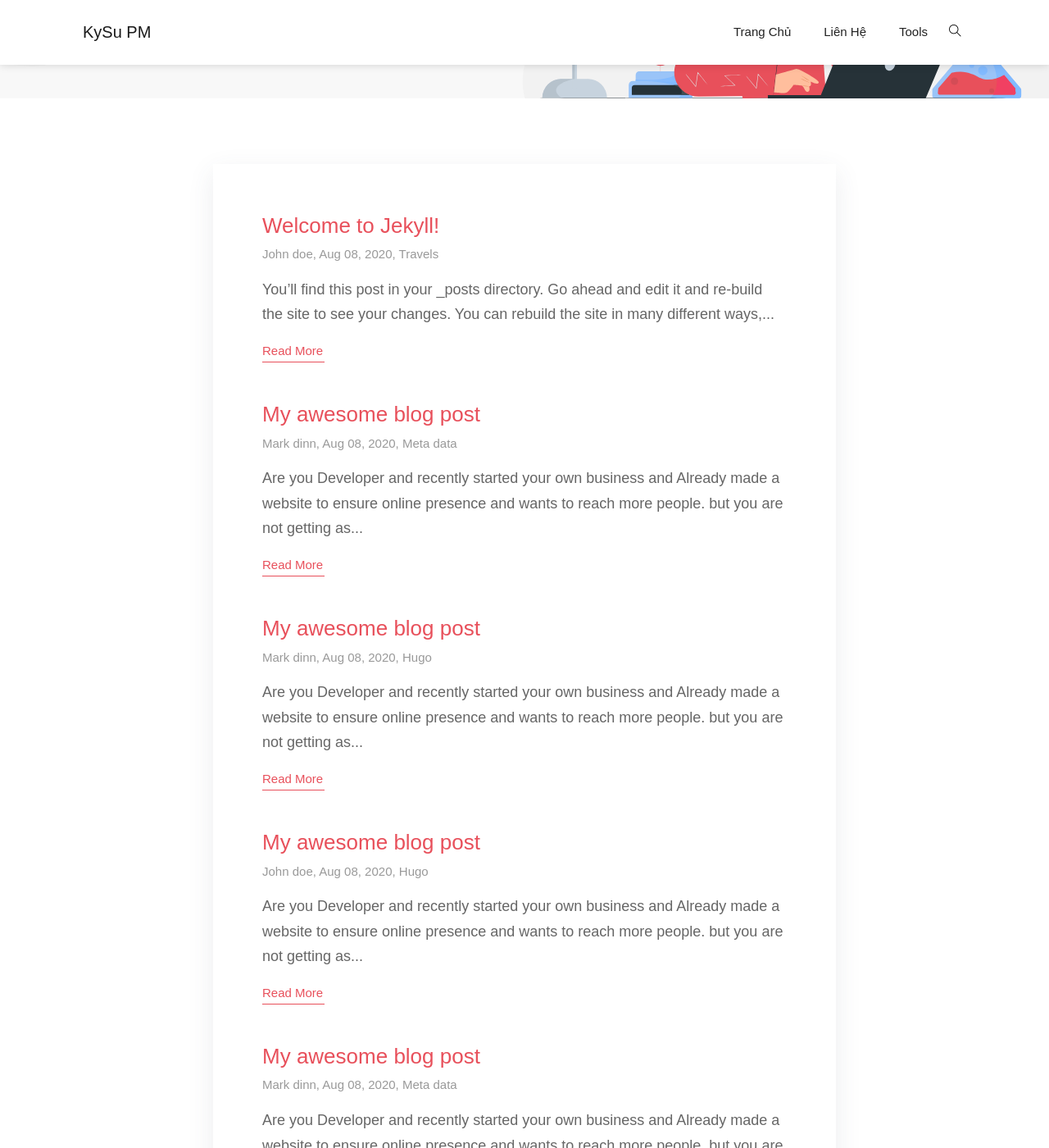
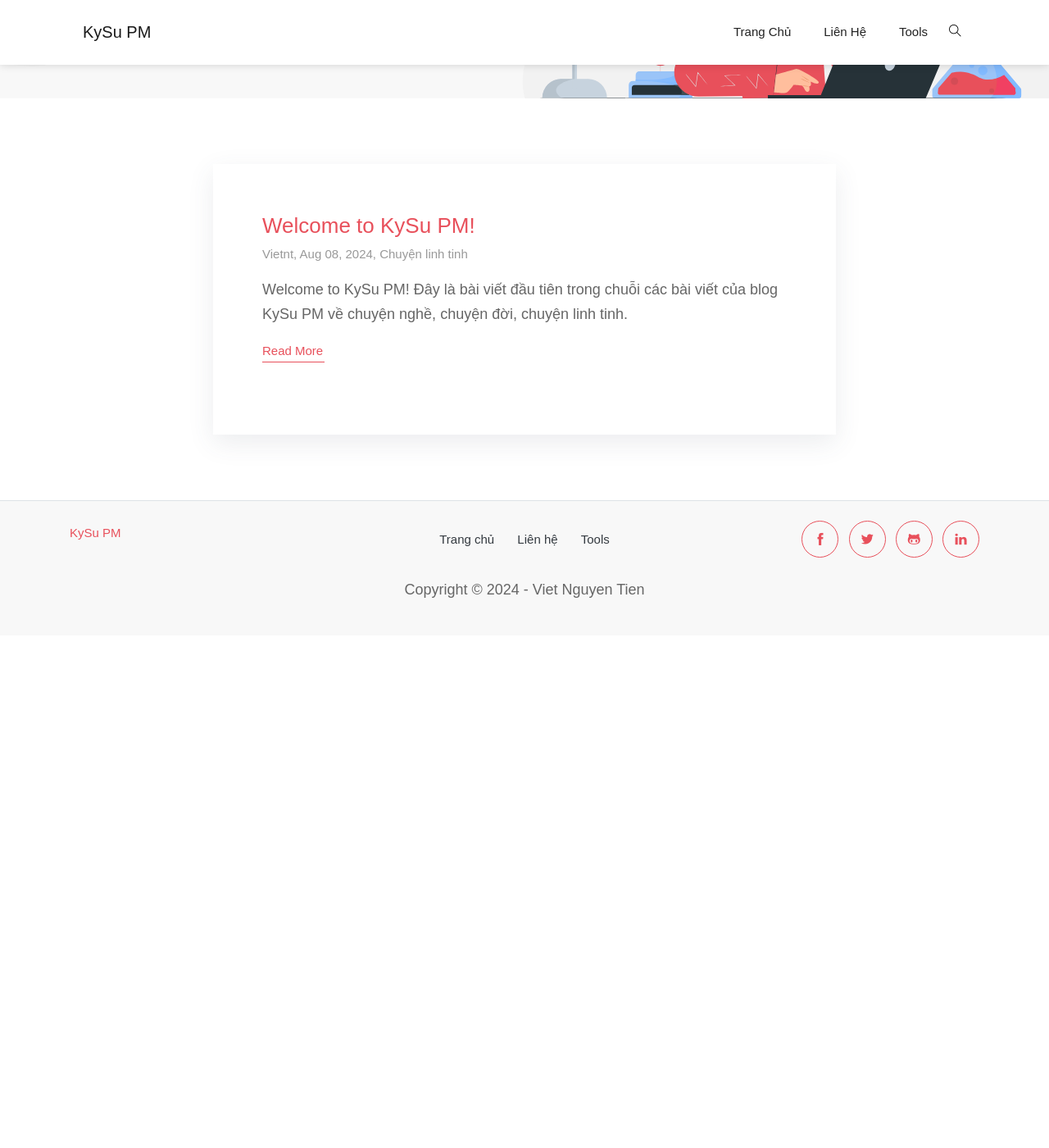
Before and after one commit to httvhutceoscop/kysupm.com, a Jekyll site: the page built from index.html, in a window 1280 px wide and 1400 px high, scrolled down 408 px. Shown: the whole window at 82% size. Built offline with Jekyll 4.4.1, drawn with Linux system fonts in a browser that asks for light colours; some web fonts are replaced; the list of posts is cut into pages by our own code; after the commit the page ends 1183 px from its top, so only the background shows below that; some of the changed text lies outside the part shown.

Commit message:
first post and author

```diff
--- /dev/null
+++ b/_posts/2024-10-30-welcome-to-ky-su-pm.md
@@ -0,0 +1,11 @@
+---
+title:  "Welcome to KySu PM!"
+image : "/assets/images/post/post-1.jpg"
+author: "VietNT"
+date: 2024-08-08 10:11:00 +0700
+description : "This is meta description"
+tags: [Chuyện linh tinh]
+---
+Welcome to KySu PM!
+
+Đây là bài viết đầu tiên trong chuỗi các bài viết của blog KySu PM về chuyện nghề, chuyện đời, chuyện linh tinh.
--- a/_posts/2020-08-08-welcome-to-jekyll.md
+++ b/_posts/_2020-08-08-welcome-to-jekyll.md
@@ -1,10 +1,10 @@
 ---
-title:  "Welcome to Jekyll!"
+title:  "Welcome to KySu PM!"
 image : "/assets/images/post/post-1.jpg"
-author: "John Doe"
-date: 2020-08-08 11:12:58 +0600
+author: "VietNT"
+date: 2024-08-08 10:11:00 +0700
 description : "This is meta description"
-tags: [Travels]
+tags: [Chuyện linh tinh]
 ---
 You’ll find this post in your `_posts` directory. Go ahead and edit it and re-build the site to see your changes. You can rebuild the site in many different ways, but the most common way is to run `jekyll serve`, which launches a web server and auto-regenerates your site when a file is updated.
 
```
Also changed, not shown: _authors/vietnt.md (added, +7 -0 lines), _posts/_2020-08-08-my-awesome-blog-post-2.md (renamed from _posts/2020-08-08-my-awesome-blog-post-2.md), _posts/_2020-08-08-my-awesome-blog-post-3.md (renamed from _posts/2020-08-08-my-awesome-blog-post-3.md), _posts/_2020-08-08-my-awesome-blog-post-4.md (renamed from _posts/2020-08-08-my-awesome-blog-post-4.md), _posts/_2020-08-08-my-awesome-blog-post-5.md (renamed from _posts/2020-08-08-my-awesome-blog-post-5.md), _posts/_2020-08-08-my-awesome-blog-post-6.md (renamed from _posts/2020-08-08-my-awesome-blog-post-6.md), _posts/_2020-08-08-my-awesome-blog-post.1.md (renamed from _posts/2020-08-08-my-awesome-blog-post.1.md), _posts/_2020-08-08-my-awesome-blog-post.2.md (renamed from _posts/2020-08-08-my-awesome-blog-post.2.md), _posts/_2020-08-08-my-awesome-blog-post.3.md (renamed from _posts/2020-08-08-my-awesome-blog-post.3.md), _posts/_2020-08-08-my-awesome-blog-post.4.md (renamed from _posts/2020-08-08-my-awesome-blog-post.4.md), _posts/_2020-08-08-my-awesome-blog-post.md (renamed from _posts/2020-08-08-my-awesome-blog-post.md).
